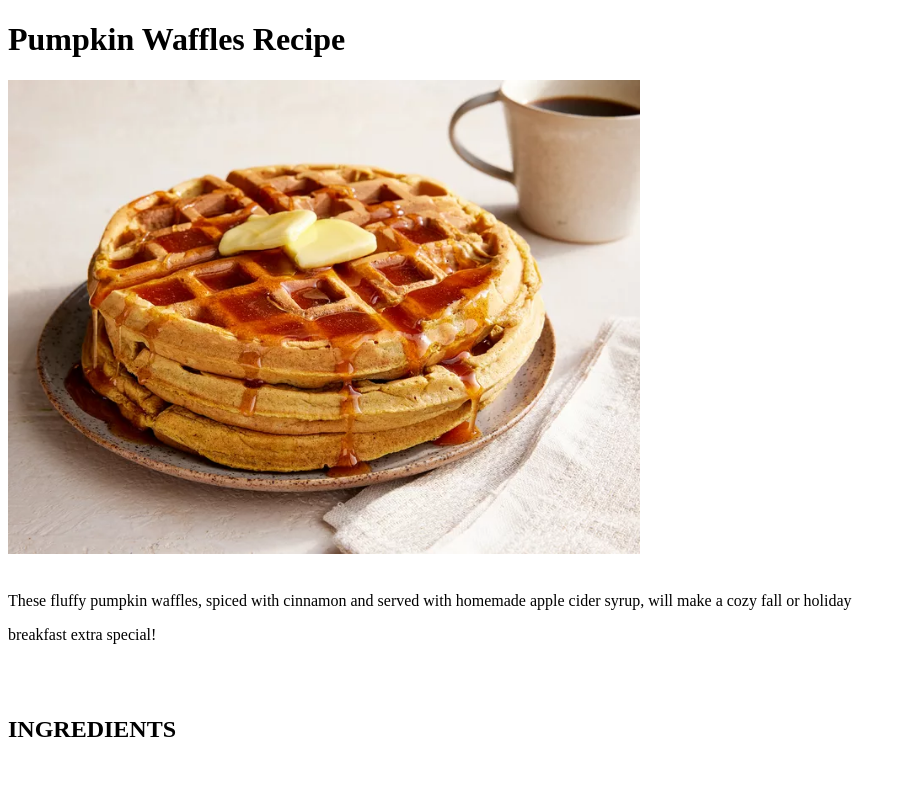
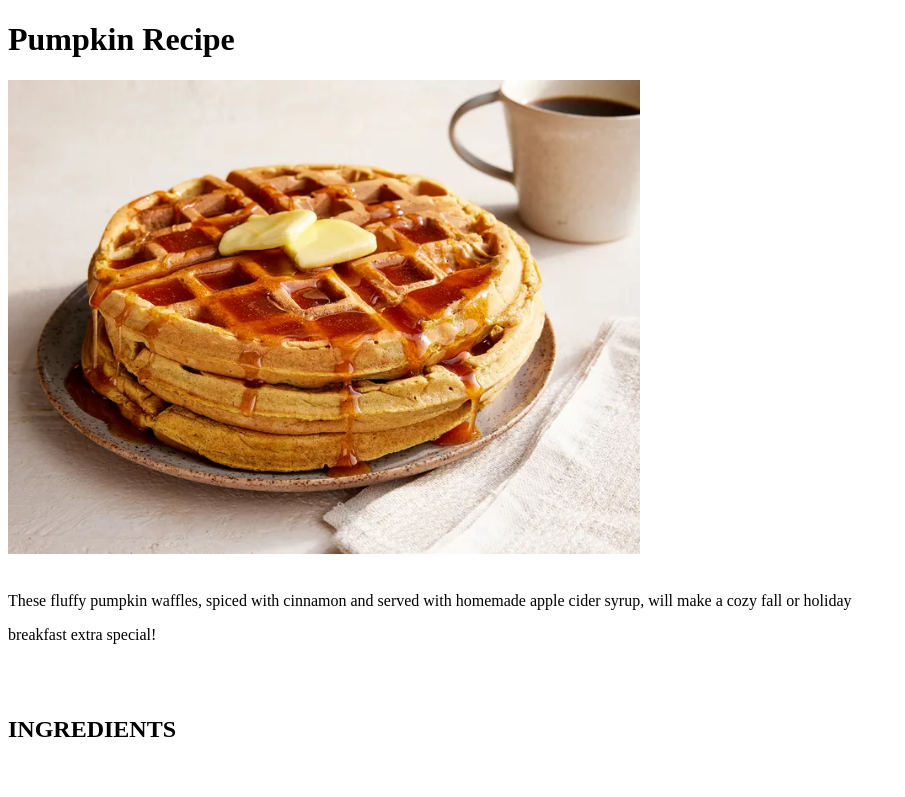
Before and after one commit to coded-JB/odin-recipes, a plain HTML site: page pumpkin_waffles_recipe.html in a window 1280 px wide. Shown: the top 797 px of the page, without its empty margins (0-905 px from the left). Drawn offline with Linux system fonts and the light colour scheme.

Commit message:
modified letter

```diff
--- a/pumpkin_waffles_recipe.html
+++ b/pumpkin_waffles_recipe.html
@@ -6,7 +6,7 @@
     <title>RECIPES</title>
 </head>
 <body>
-    <h1>Pumpkin Waffles Recipe</h1>
+    <h1>Pumpkin  Recipe</h1>
 <div>
     <img src="assets/65691-Pumpkin-Waffles-With-Apple-Cider-Syrup-3x4-0468-f74d0640f1764522b88388e7138c7702.webp" width="50%" height="45%"/><br><br>
 
```
